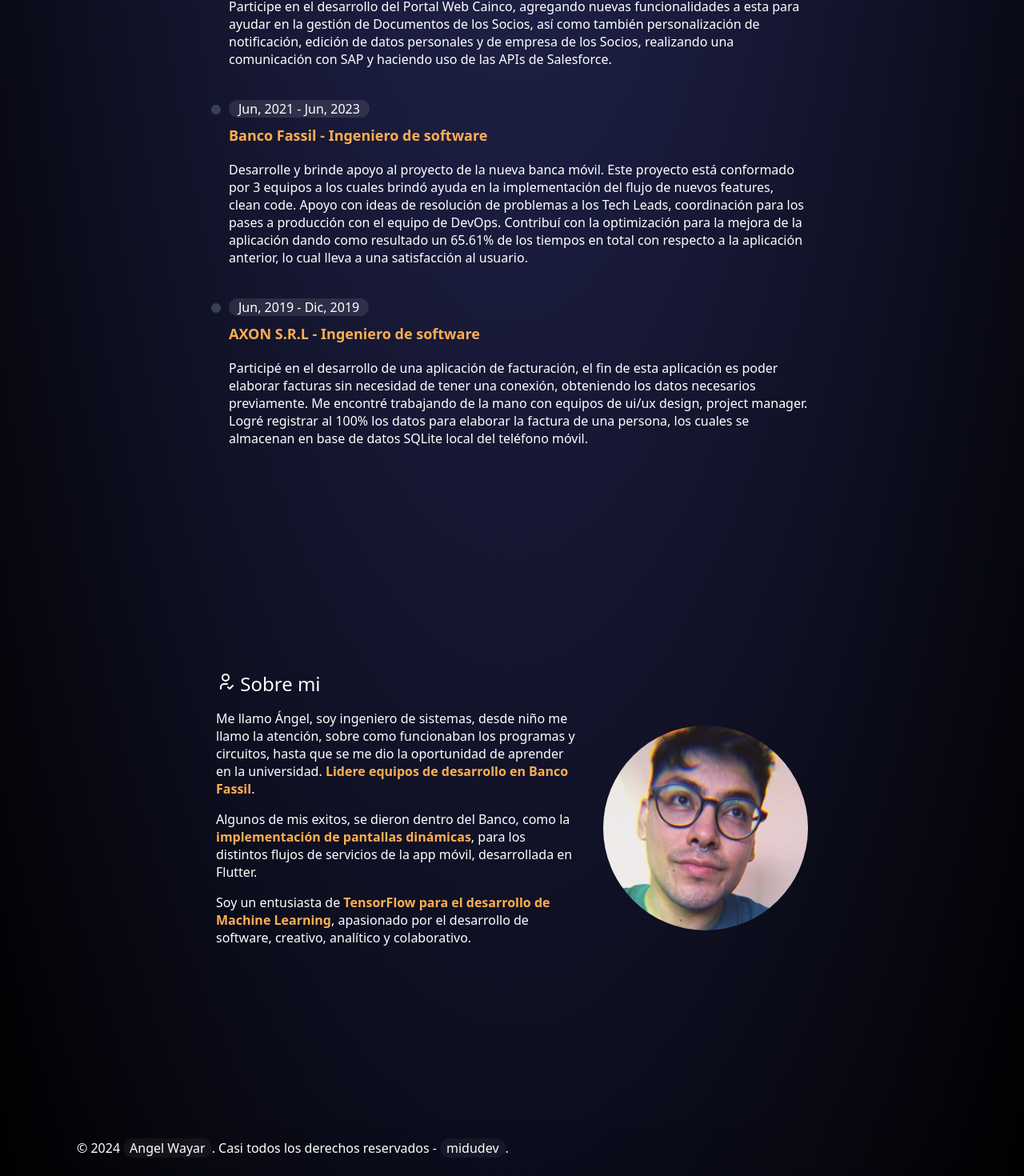
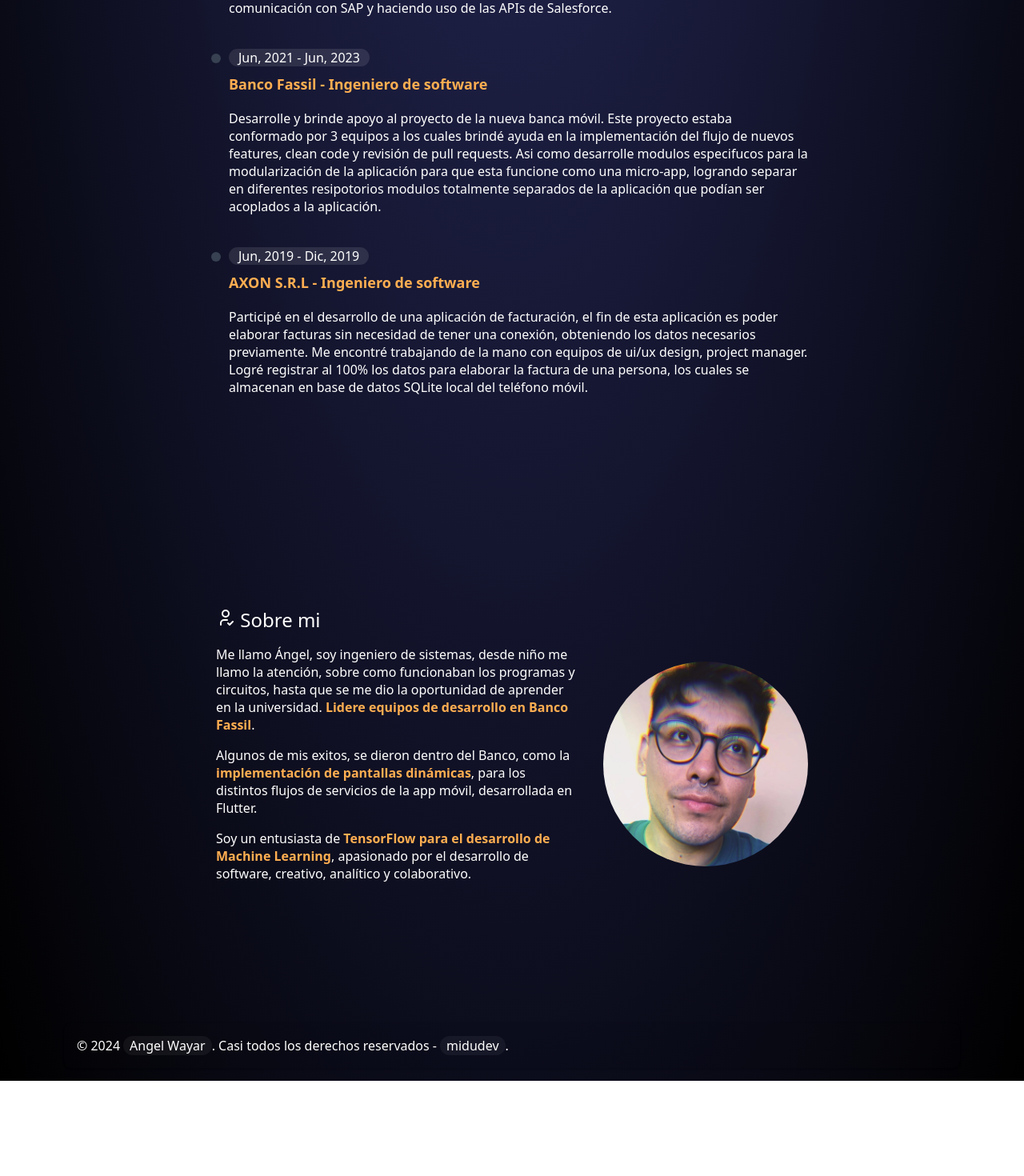
Before and after one commit to angelwayar/portfolio, a React (Vite) app: page / in a window 1280 px wide. Shown: the part 943-2413 px from the top of the page at 80% size. After the commit the page ends 2294 px from the top, so only its background shows below. Built offline with nearby package versions, Linux system fonts and the light colour scheme.

Commit message:
update files styles and esperience description

```diff
--- a/src/App.css
+++ b/src/App.css
@@ -6,8 +6,8 @@ main {
 section {
     display: block;
     margin: auto;
-    padding-top: 11rem;
-    padding-bottom: 8rem;
+    padding-top: 8rem;
+    padding-bottom: 6rem;
     width: 100%;
 }
 
@@ -89,7 +89,6 @@ section nav {
     order: 1;
     max-width: 100%;
     display: block;
-    vertical-align: middle;
 }
 
 .img-presentation {
@@ -99,7 +98,6 @@ section nav {
     margin-bottom: 1rem;
     border-radius: 9999px;
     display: block;
-    vertical-align: middle;
 }
 
 @media (min-width: 1024px) {
--- a/src/components/AboutMe.jsx
+++ b/src/components/AboutMe.jsx
@@ -6,8 +6,8 @@ export function AboutMe() {
         <section
             className='section-xp'
             style={{
-                'padding-top': '9rem',
-                'padding-bottom': '4rem'
+                paddingTop: '8rem',
+                paddingBottom: '3rem'
             }}
             id="About-me"
         >
--- a/src/components/Experience.jsx
+++ b/src/components/Experience.jsx
@@ -15,7 +15,7 @@ function ExperienceItem({ date, title, description }) {
 
 export function Experience() {
     return (
-        <section className='section-xp' style={{'padding-top': '9rem'}} id="Experience">
+        <section className='section-xp' style={{paddingTop: '8rem'}} id="Experience">
             <h2 className="h2-xp-icon-subtitle"> <BriefcaseIcon /> Experiencia laboral</h2>
             <ol className='time-line-ol'>
                 {
--- a/src/mocks/experience_data.js
+++ b/src/mocks/experience_data.js
@@ -9,7 +9,7 @@ export const experiences = [
         id: 2,
         date: "Jun, 2021 - Jun, 2023",
         title: "Banco Fassil - Ingeniero de software",
-        description: "Desarrolle y brinde apoyo al proyecto de la nueva banca móvil. Este proyecto está conformado por 3 equipos a los cuales brindó ayuda en la implementación del flujo de nuevos features, clean code. Apoyo con ideas de resolución de problemas a los Tech Leads, coordinación para los pases a producción con el equipo de DevOps. Contribuí con la optimización para la mejora de la aplicación dando como resultado un 65.61% de los tiempos en total con respecto a la aplicación anterior, lo cual lleva a una satisfacción al usuario.",
+        description: "Desarrolle y brinde apoyo al proyecto de la nueva banca móvil. Este proyecto estaba conformado por 3 equipos a los cuales brindé ayuda en la implementación del flujo de nuevos features, clean code y revisión de pull requests. Asi como desarrolle modulos especifucos para la modularización de la aplicación para que esta funcione como una micro-app, logrando separar en diferentes resipotorios modulos totalmente separados de la aplicación que podían ser acoplados a la aplicación.",
     },
     {
         id: 3,
```
